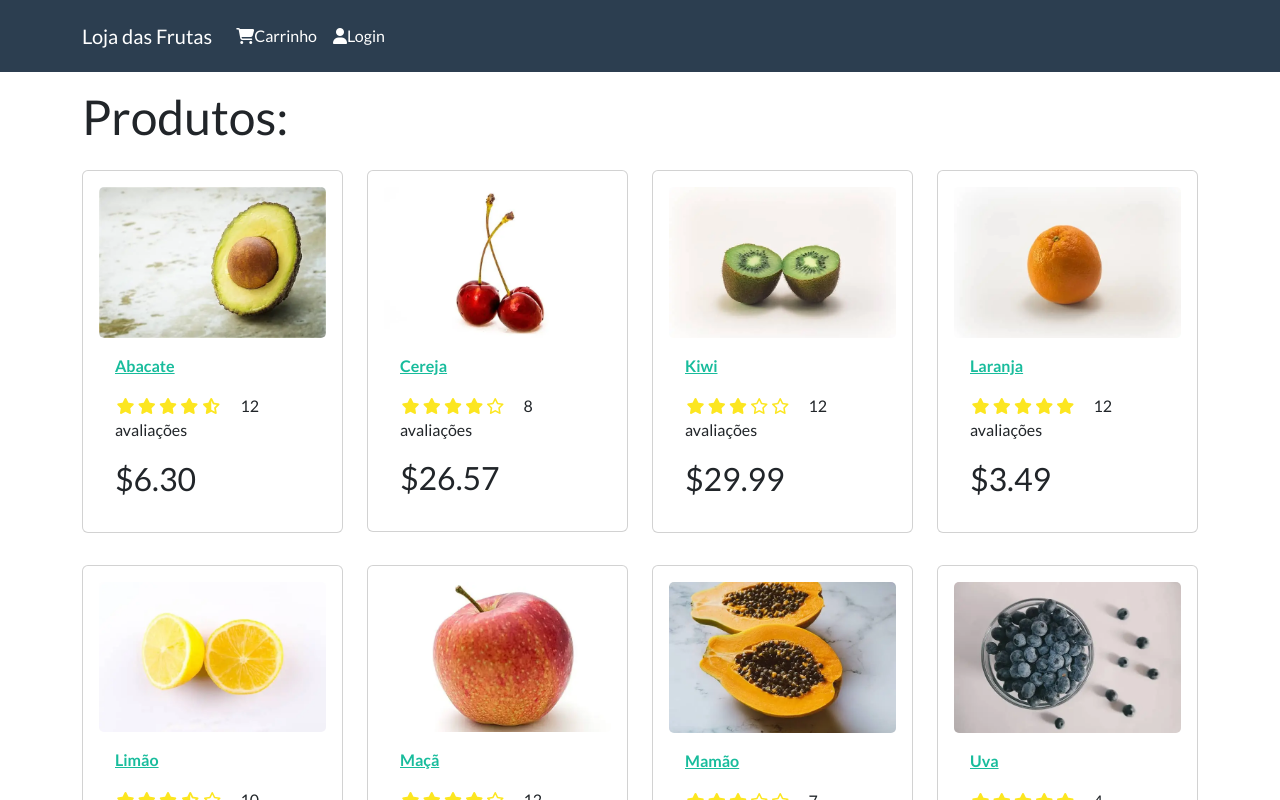
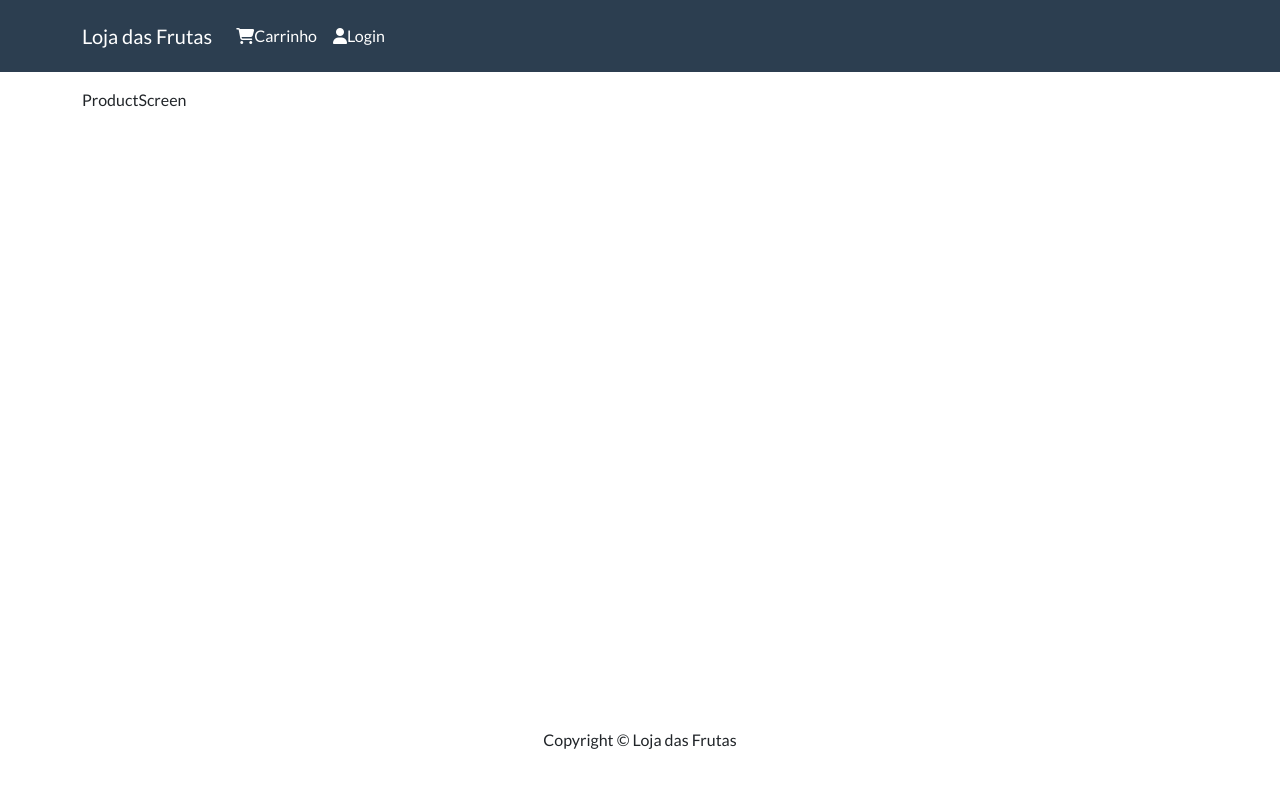
Before and after one commit to arturRDC/loja-das-frutas, a React (Create React App) app in the folder frontend/: page /product/1 in a window 1280 px wide. Shown: the top 800 px of the page. Built offline with nearby package versions, Linux system fonts and the light colour scheme.

Commit message:
Add react router

```diff
--- a/frontend/package.json
+++ b/frontend/package.json
@@ -9,6 +9,8 @@
     "react": "^18.2.0",
     "react-bootstrap": "^2.8.0",
     "react-dom": "^18.2.0",
+    "react-router-bootstrap": "^0.26.2",
+    "react-router-dom": "^6.16.0",
     "react-scripts": "5.0.1",
     "web-vitals": "^2.1.4"
   },
--- a/frontend/src/App.js
+++ b/frontend/src/App.js
@@ -2,20 +2,25 @@ import { Container } from 'react-bootstrap';
 
 import Header from './components/Header';
 import Footer from './components/Footer';
+import { BrowserRouter as Router, Routes, Route } from 'react-router-dom';
 
 import HomeScreen from './screens/HomeScreen';
+import ProductScreen from './screens/ProductScreen';
 
 function App() {
   return (
-    <div>
+    <Router>
       <Header />
       <main className='py-3'>
         <Container>
-          <HomeScreen />
+          <Routes>
+            <Route path='/' element={<HomeScreen/>} exact />
+            <Route path='/product/:id' element={<ProductScreen />} />
+          </Routes>
         </Container>
       </main>
       <Footer />
-    </div>
+    </Router>
   );
 }
 
--- a/frontend/src/components/Header.js
+++ b/frontend/src/components/Header.js
@@ -1,21 +1,27 @@
 import React from 'react';
 import { Navbar, Nav, Container, Row } from 'react-bootstrap';
-
+import { LinkContainer } from 'react-router-bootstrap';
 const Header = () => {
   return (
     <header>
-      <Navbar bg='primary' variant='dark' expand='lg'>
+      <Navbar bg='primary' data-bs-theme='dark' expand='lg'>
         <Container>
-          <Navbar.Brand href='/'>Loja das Frutas</Navbar.Brand>
+          <LinkContainer to='/'>
+            <Navbar.Brand>Loja das Frutas</Navbar.Brand>
+          </LinkContainer>
           <Navbar.Toggle aria-controls='basic-navbar-nav' />
           <Navbar.Collapse id='basic-navbar-nav'>
             <Nav className='ml-auto'>
-              <Nav.Link href='/carrinho'>
-                <i className='fas fa-shopping-cart'></i>Carrinho
-              </Nav.Link>
-              <Nav.Link href='/login'>
-                <i className='fas fa-user'></i>Login
-              </Nav.Link>
+              <LinkContainer to={'/cart'}>
+                <Nav.Link>
+                  <i className='fas fa-shopping-cart'></i>Carrinho
+                </Nav.Link>
+              </LinkContainer>
+              <LinkContainer to={'/login'}>
+                <Nav.Link>
+                  <i className='fas fa-user'></i>Login
+                </Nav.Link>
+              </LinkContainer>
             </Nav>
           </Navbar.Collapse>
         </Container>
--- a/frontend/src/components/Product.js
+++ b/frontend/src/components/Product.js
@@ -1,19 +1,20 @@
 import React from 'react';
 import { Card } from 'react-bootstrap';
+import { Link } from 'react-router-dom'
 import Rating from './Rating';
 
 const Product = ({ product }) => {
   return (
     <Card className='my-3 p-3 rounded'>
-      <a href={`/product/${product._id}`}>
+      <Link to={`/product/${product._id}`}>
         <Card.Img src={product.image} />
-      </a>
+      </Link>
       <Card.Body>
-        <a href={`/product/${product._id}`}>
+        <Link to={`/product/${product._id}`}>
           <Card.Title as='div'>
             <strong>{product.name}</strong>
           </Card.Title>
-        </a>
+        </Link>
 
         <Card.Text as='div'>
           <div className='my-3'>
--- /dev/null
+++ b/frontend/src/screens/ProductScreen.js
@@ -0,0 +1,9 @@
+import React from 'react'
+
+const ProductScreen = () => {
+  return (
+    <div>ProductScreen</div>
+  )
+}
+
+export default ProductScreen
```
Also changed, not shown: 1 other file (tests, documents, lock files or other folders).
